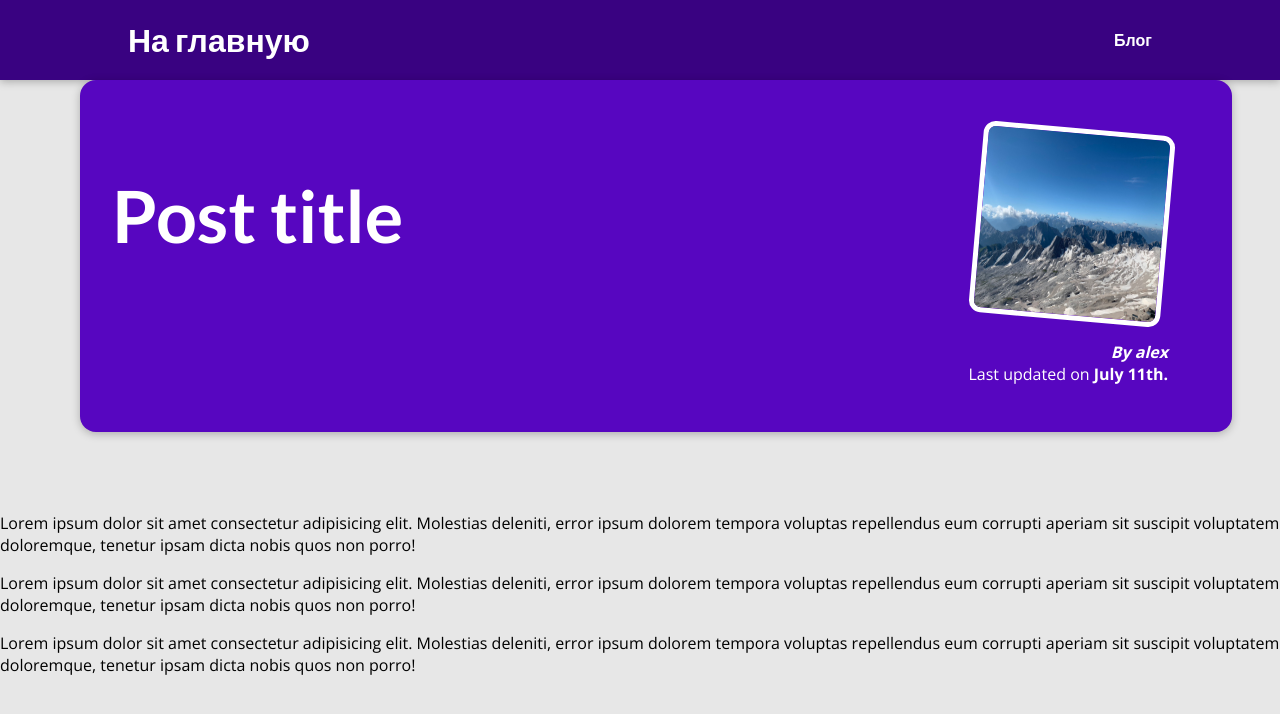
After one commit to alrikzane/my_site, a Django app: template my_site/blog/templates/blog/article.html in a window 1280 px wide. The commit adds this page. Shown: the top 714 px of the page. Run offline with Django 4.2, Linux system fonts and the light colour scheme; the template is opened without the code that fills it, so the values that code supplies are empty.

Commit message:
rename post to article, add article and css to it, del tryexcept

```diff
--- a/my_site/blog/static/blog/post.css
+++ b/my_site/blog/static/blog/post.css
@@ -1,3 +1,83 @@
+body {
+  background-color: #e7e7e7;
+}
+
+#main-navigation {
+  background-color: #390281;
+  box-shadow: 0 2px 8px rgba(0, 0, 0, 0.25);
+}
+
+#summary {
+  margin: 5rem;
+  padding: 2rem;
+  width: 90%;
+  max-width: 90rem;
+  border-radius: 16px;
+  background-color: #5706c0;
+  position: relative;
+  box-shadow: 0 2px 8px rgba(0, 0, 0, 0.25);
+  height: 22rem;
+}
+
+#summary h2 {
+  color: white;
+  font-size: 4.5rem;
+}
+
+#summary article {
+  position: absolute;
+  top: 2rem;
+  right: 3rem;
+  padding: 1rem 1rem;
+  border-radius: 12px;
+  text-align: right;
+  color: white;
+}
+
+#summary article img {
+  width: 12rem;
+  height: 12rem;
+  border-radius: 12px;
+  transform: rotateZ(5deg);
+  border: 5px solid white;
+  margin-bottom: 1rem;
+}
+
+#summary address {
+  font-weight: bold;
+}
+
+#summary time {
+  font-weight: bold;
+}
+
+
+.post {
+  display: flex;
+  background-color: blue;
+  flex-direction: column;
+  align-items: center;
+  text-align: center;
+}
+
+.post a {
+  text-decoration: none;
+  color: black;
+  transition: all 0.2s ease;
+  padding: 1rem;
+}
+
+.post a:hover,
+.post a:active {
+  transform: scale(1.1);
+  background-color: #390281;
+  color: white;
+}
+
+.post img {
+  width: 5rem;
+}
+
 .post {
 display: flex;
 flex-direction: column;
@@ -21,4 +101,23 @@
 
 .post img {
   width: 5rem;
+  height: 5rem;
+  object-fit: cover;
+  border-radius: 50%;
 }
+
+.post h3 {
+  margin: 0.25rem 0;
+}
+
+.post time {
+  color: #666666;
+  margin: 0.25rem;
+  font-style: italic;
+  font-size: 0.85rem;
+}
+
+.post:hover time,
+.post:active time {
+  color: white;
+}
--- /dev/null
+++ b/my_site/blog/templates/blog/article.html
@@ -0,0 +1,39 @@
+{% extends "base.html" %}
+{% load static %}
+{% block title %} Блог {% endblock %}
+{% block css %}
+    <link rel="stylesheet" href=" {% static 'blog/post.css' %} ">
+
+
+{% endblock  %}
+
+{% block body %}
+    <section id="summary">
+        <h2> Post title </h2>
+        <article>
+            <img src="{% static "blog/img/mountains.jpg" %}" alt="Post title">
+            <address>By alex</address>
+            <div>
+                Last updated on <time> July 11th. </time>
+            </div>
+        </article>
+    </section>
+
+    <main>
+        <p>
+            Lorem ipsum dolor sit amet consectetur adipisicing elit. Molestias deleniti, error
+            ipsum dolorem tempora voluptas repellendus eum corrupti aperiam sit suscipit voluptatem doloremque,
+            tenetur ipsam dicta nobis quos non porro!
+        </p>
+        <p>
+            Lorem ipsum dolor sit amet consectetur adipisicing elit. Molestias deleniti, error
+            ipsum dolorem tempora voluptas repellendus eum corrupti aperiam sit suscipit voluptatem doloremque,
+            tenetur ipsam dicta nobis quos non porro!
+        </p>
+        <p>
+            Lorem ipsum dolor sit amet consectetur adipisicing elit. Molestias deleniti, error
+            ipsum dolorem tempora voluptas repellendus eum corrupti aperiam sit suscipit voluptatem doloremque,
+            tenetur ipsam dicta nobis quos non porro!
+        </p>
+    </main>
+{% endblock %}
--- a/my_site/blog/templates/blog/includes/post_preview.html
+++ b/my_site/blog/templates/blog/includes/post_preview.html
@@ -1,7 +1,7 @@
 {% load static %}
 <li>
     <article class="post">
-        <a href="">
+        <a href="{% url 'article' 'article1' %}">
             <img src="{% static "blog/img/chtoto.jpg" %}" alt="Что-то о чем-то" />
             <div class="post__content">
                 <h3>Интересное чтиво.</h3>
--- a/my_site/blog/templates/blog/posts.html
+++ b/my_site/blog/templates/blog/posts.html
@@ -6,6 +6,7 @@
     <link rel="stylesheet" href="{%static 'blog/posts.css'%}">
 {% endblock  %}
 {% block body %}
+
 
 
     <section id='all-posts'>
--- a/my_site/blog/urls.py
+++ b/my_site/blog/urls.py
@@ -2,8 +2,8 @@ from django.urls import path
 from . import views
 
 
-urlpatterns = {
-    path('', views.index, name = "index"),
+urlpatterns = [
+    path("", views.index, name = "index"),
     path('blog', views.blog, name = "blog"),
-    path('blog/<slug:name>', views.post, name = "post")
-}
+    path('blog/<slug:name>', views.post, name = "article")
+]
--- a/my_site/templates/base.html
+++ b/my_site/templates/base.html
@@ -11,9 +11,9 @@
 </head>
 <body>
     <header id='main-navigation'>
-        <h1> <a href="">На главную</a> </h1>
+        <h1><a href="{% url 'index' %}">На главную</a> </h1>
         <nav>
-            <a href="">Блог</a>
+            <a href="{% url 'blog' %}">Блог</a>
         </nav>
 
     </header>
```
Also changed, not shown: my_site/blog/templates/blog/post.html (deleted, +0 -7 lines), my_site/blog/views.py (+5 -13 lines). Lines whose indentation alone changed are shown as unchanged.
